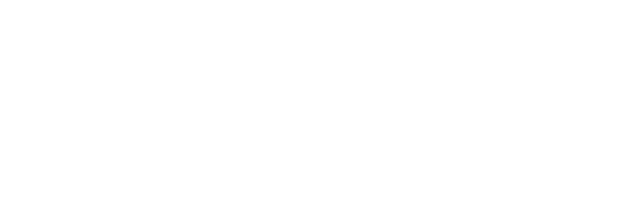
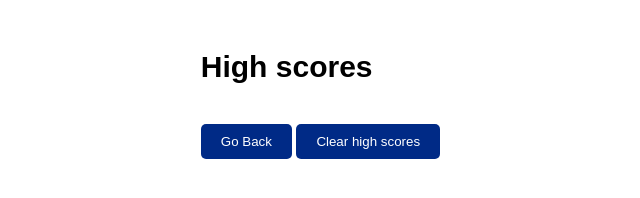
Before and after one commit to PandolfoM/coding-quiz, a plain HTML site: page highscores.html in a window 1280 px wide. Shown: the whole page, without its empty margins (260-900 px from the left). Drawn offline with Linux system fonts and the light colour scheme.

Commit message:
high score page

```diff
--- /dev/null
+++ b/assets/css/highScore.css
@@ -0,0 +1,21 @@
+.highScoreHeader {
+  padding: 40px 0;
+  font-size: 30px;
+}
+
+.highScoreBtn {
+  padding: 10px 20px;
+  border-radius: 5px;
+  border: none;
+  background-color: #002a86;
+  color: white;
+  cursor: pointer;
+}
+
+.highScoreBtn:hover {
+  background-color: #0051ff;
+}
+
+.quiz-area {
+  text-align: left;
+}
--- a/highscores.html
+++ b/highscores.html
@@ -5,9 +5,17 @@
   <meta http-equiv="X-UA-Compatible" content="IE=edge">
   <meta name="viewport" content="width=device-width, initial-scale=1.0">
   <link rel="stylesheet" href="./assets/css/style.css">
+  <link rel="stylesheet" href="./assets/css/highScore.css">
   <title>Coding Quiz - High Scores</title>
 </head>
 <body>
+  <header>
 
+  </header>
+  <section class="quiz-area" id="quiz-area">
+    <h1 class="highScoreHeader">High scores</h1>
+    <button id="go-back" class="highScoreBtn" onclick='window.location.href = "./index.html"'>Go Back</button>
+    <button id="clear-high-score" class="highScoreBtn">Clear high scores</button>
+  </section>
 </body>
 </html>
```
Also changed, not shown: assets/js/script.js (+7 -1 lines), index.html (+1 -1 lines).
